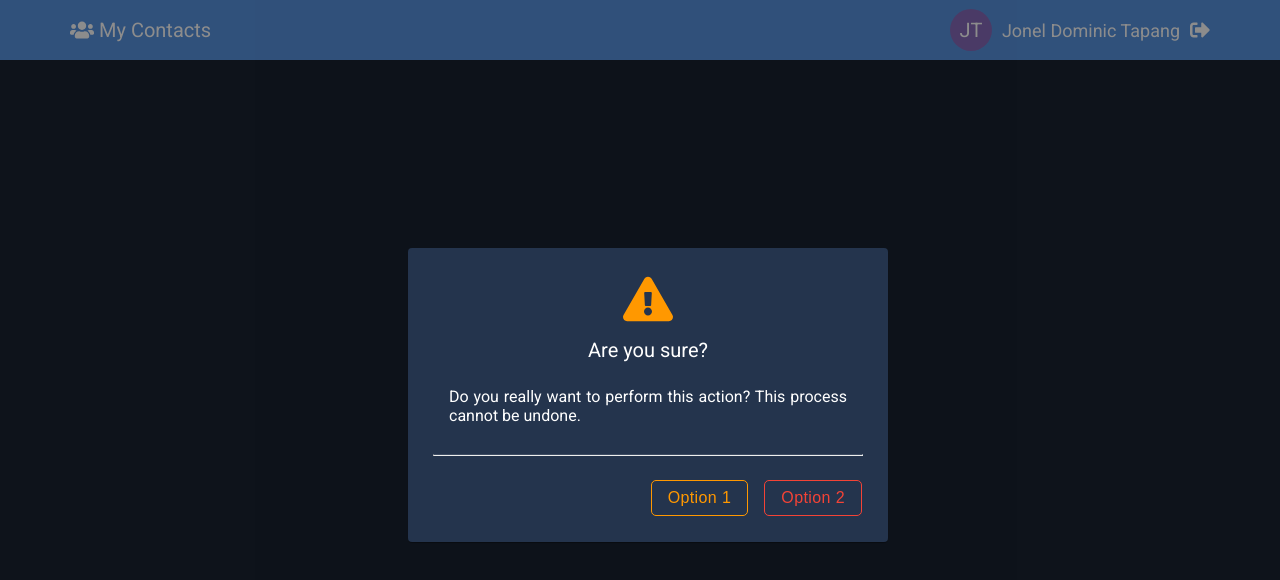
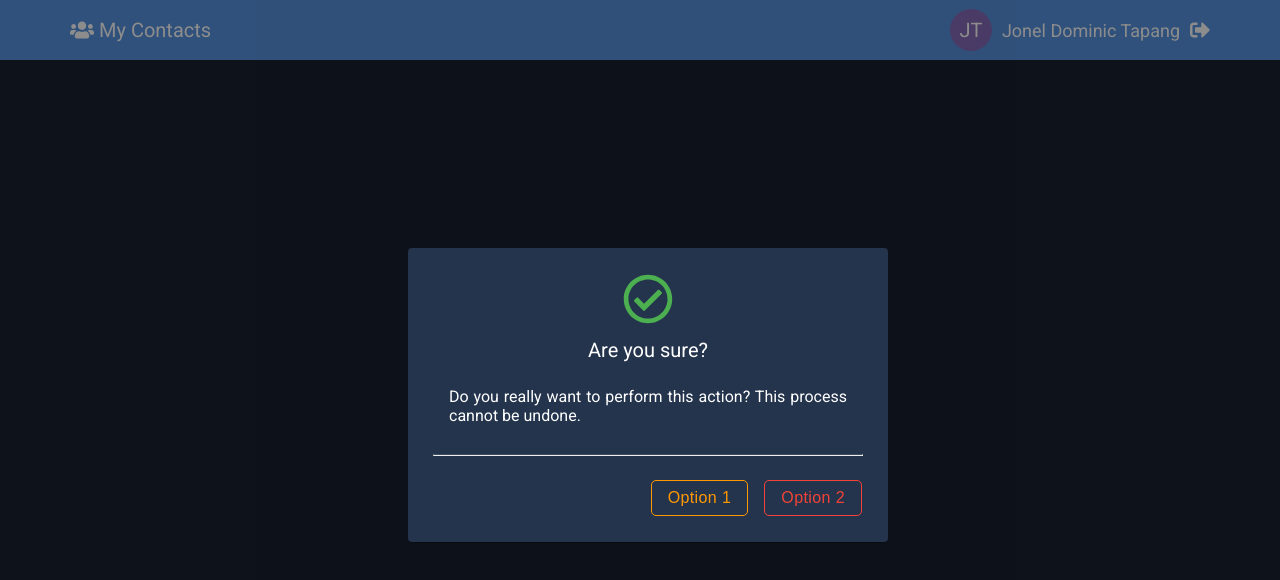
Before and after one commit to joneldominic/User-Contact-Management-App, a React (Create React App) app in the folder frontend/: page /contacts in a window 1280 px wide. Shown: the top 580 px of the page. Built offline with nearby package versions, Linux system fonts and the light colour scheme.

Commit message:
Fix Modal Icons

```diff
--- a/frontend/src/core/UI/Modal.js
+++ b/frontend/src/core/UI/Modal.js
@@ -3,7 +3,11 @@ import ReactDOM from "react-dom";
 
 import styled from "styled-components";
 
-import { FaExclamationTriangle } from "react-icons/fa";
+import {
+  FaExclamationTriangle,
+  FaExclamationCircle,
+  FaRegCheckCircle,
+} from "react-icons/fa";
 
 import Button from "./Button";
 import Card from "./Card";
@@ -85,7 +89,11 @@ const ModalOverlay = (props) => {
     <ModalWrapper>
       <CardContent>
         <IconWrapper color={props.color}>
-          {props.icon || <FaExclamationTriangle />}
+          {props.color === "warning" && <FaExclamationTriangle />}
+          {props.color === "success" && <FaRegCheckCircle />}
+          {(props.color === "error" || props.color === "info") && (
+            <FaExclamationCircle />
+          )}
         </IconWrapper>
         <TitleWrapper>{props.title}</TitleWrapper>
         <MessageWrapper>{props.message}</MessageWrapper>
@@ -112,7 +120,6 @@ const Modal = (props) => {
       )}
       {ReactDOM.createPortal(
         <ModalOverlay
-          icon={props.icon}
           color={props.color}
           title={props.title}
           message={props.message}
@@ -126,7 +133,7 @@ const Modal = (props) => {
 };
 
 Modal.defaultProps = {
-  color: "warning",
+  color: "success",
   title: "Are you sure?",
   message:
     "Do you really want to perform this action? This process cannot be undone.",
```
